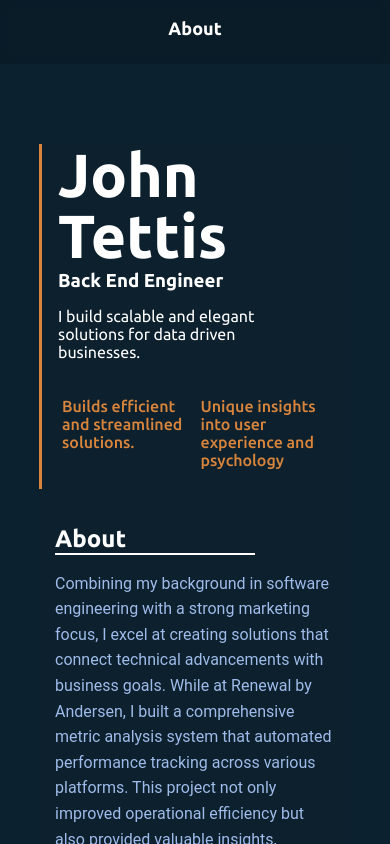
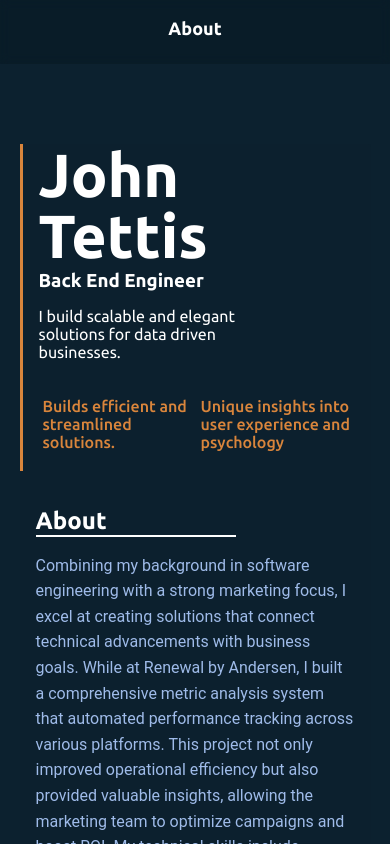
Before and after one commit to john-tettis/portfolio-updated, a React (Create React App) app: page / in a window 390 px wide. Shown: the top 844 px of the page. Built offline with nearby package versions, Linux system fonts and the light colour scheme.

Commit message:
updated mobile width

```diff
--- a/src/styles/Column.css
+++ b/src/styles/Column.css
@@ -13,7 +13,7 @@
 
 @media  screen and (max-width:1199px) {
     .column{
-        max-width:80vw;
+        max-width:90vw;
 
     }
 
```
